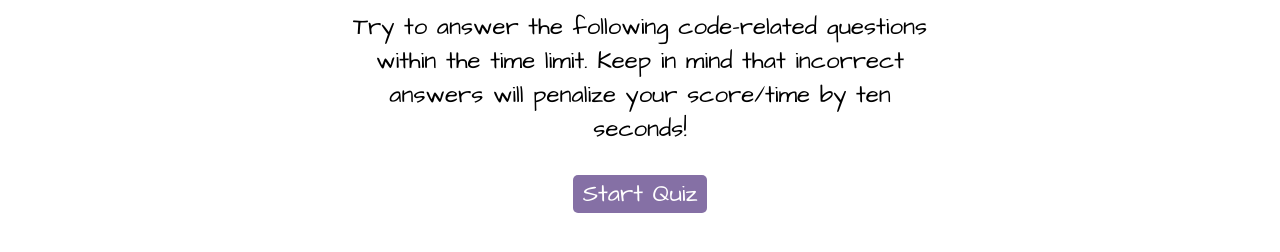
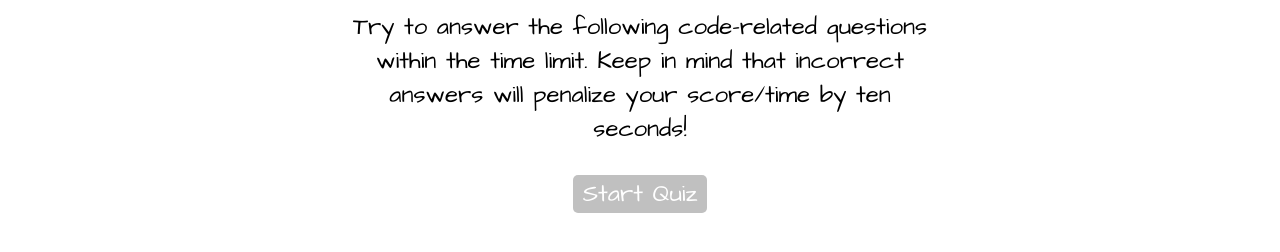
Before and after one commit to Janviermbilizi/Code_Quiz, a plain HTML site: page index.html in a window 1280 px wide. In both pictures the pointer is over the button "Start Quiz". Shown: the part 188-440 px from the top of the page. Drawn offline with Linux system fonts and the light colour scheme; a script that the page names is missing.

Commit message:
csslastcommit

```diff
--- a/style.css
+++ b/style.css
@@ -61,7 +61,7 @@ button {
 }
 
 button:hover {
-  background-color: #8570a5;
+  background-color: silver;
 }
 
 .choices button {
```
